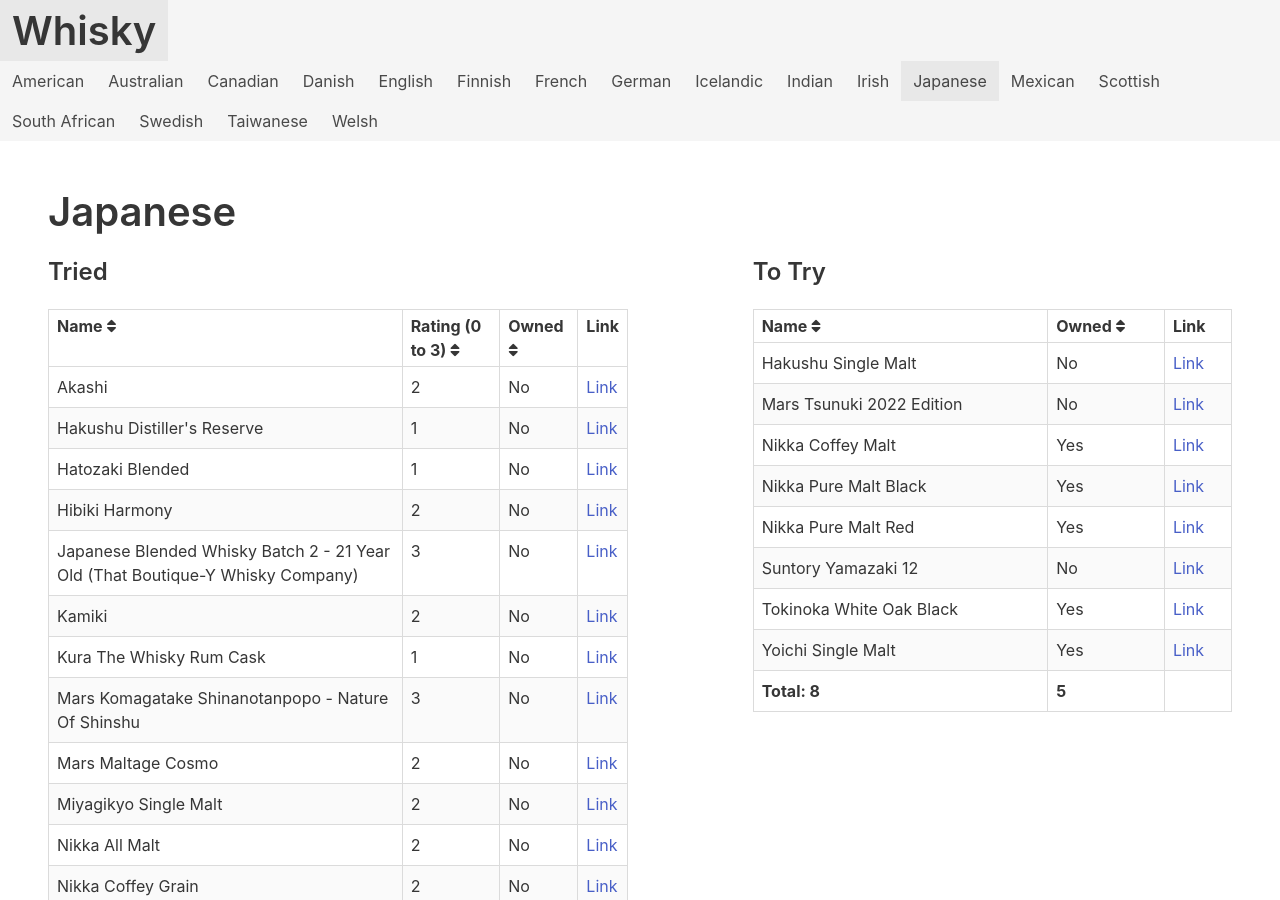
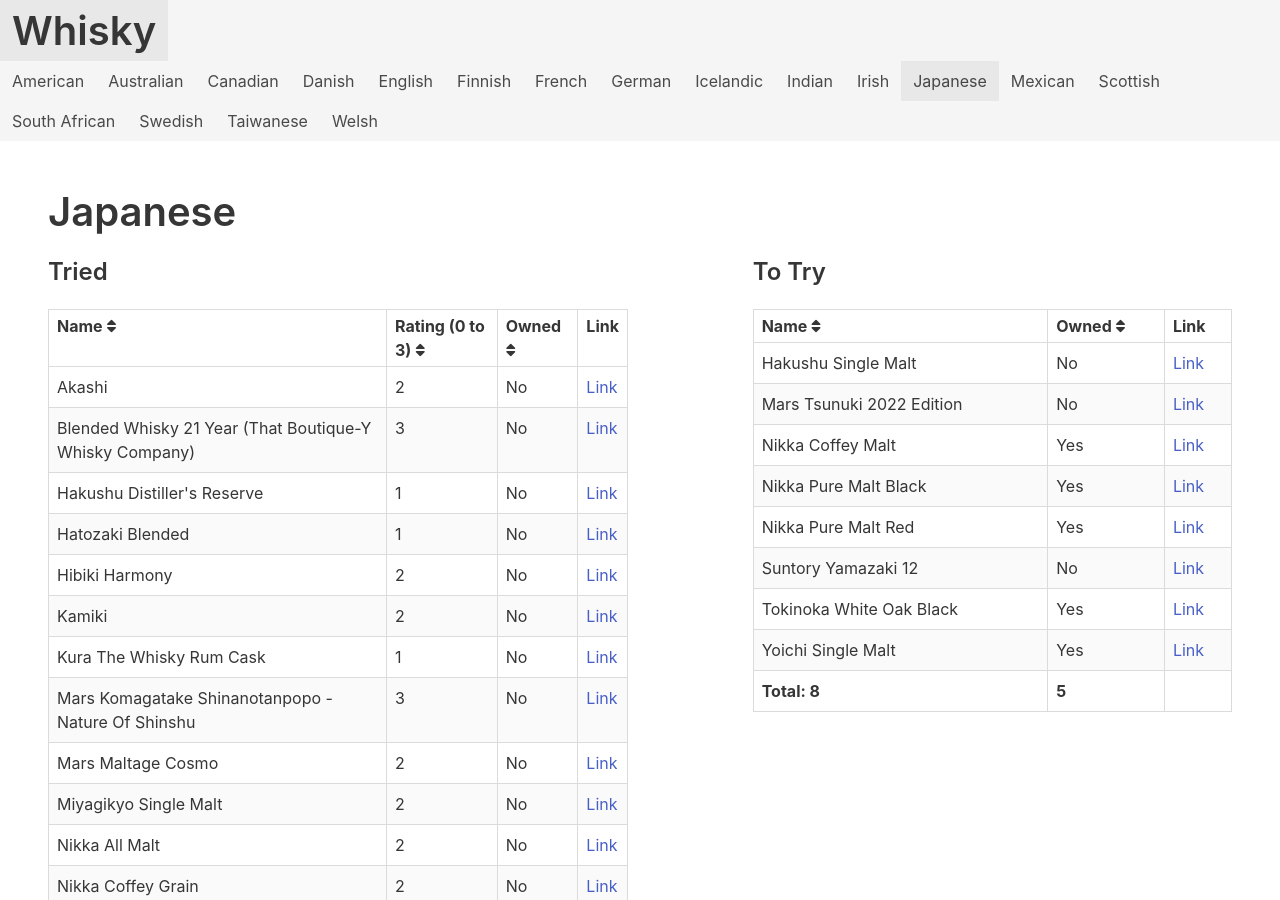
Before and after one commit to grega/whisky, a Jekyll site: the page built from japanese.html, in a window 1280 px wide and 900 px high. Built offline with Jekyll 4.4.1, drawn with Linux system fonts in a browser that asks for light colours; nearby versions of some CDN libraries.

Commit message:
Fix name formatting

```diff
--- a/_data/japanese/tried.yml
+++ b/_data/japanese/tried.yml
@@ -32,7 +32,7 @@
 - name: Tokinoka White Oak
   rating: 2
 
-- name: Japanese Blended Whisky Batch 2 - 21 Year Old (That Boutique-y Whisky Company)
+- name: Blended Whisky 21 year (That Boutique-y Whisky Company)
   rating: 3
 
 - name: Sanmi-Ittai Single Cask Batch No. 9585 1st Edition
```
